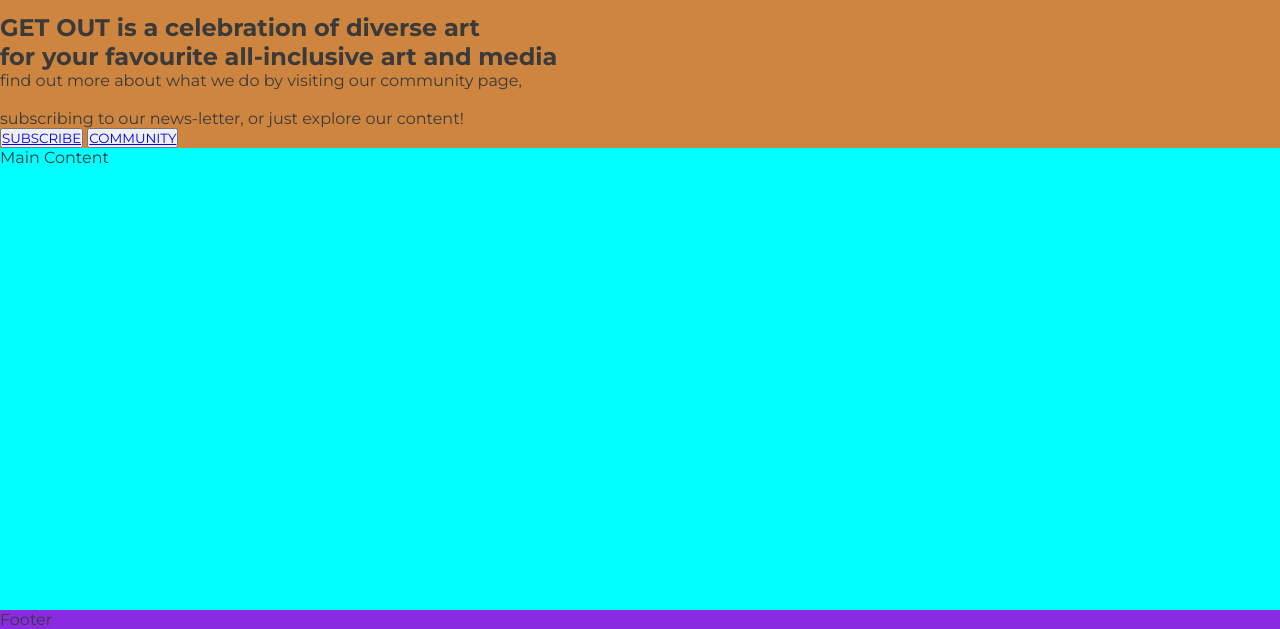
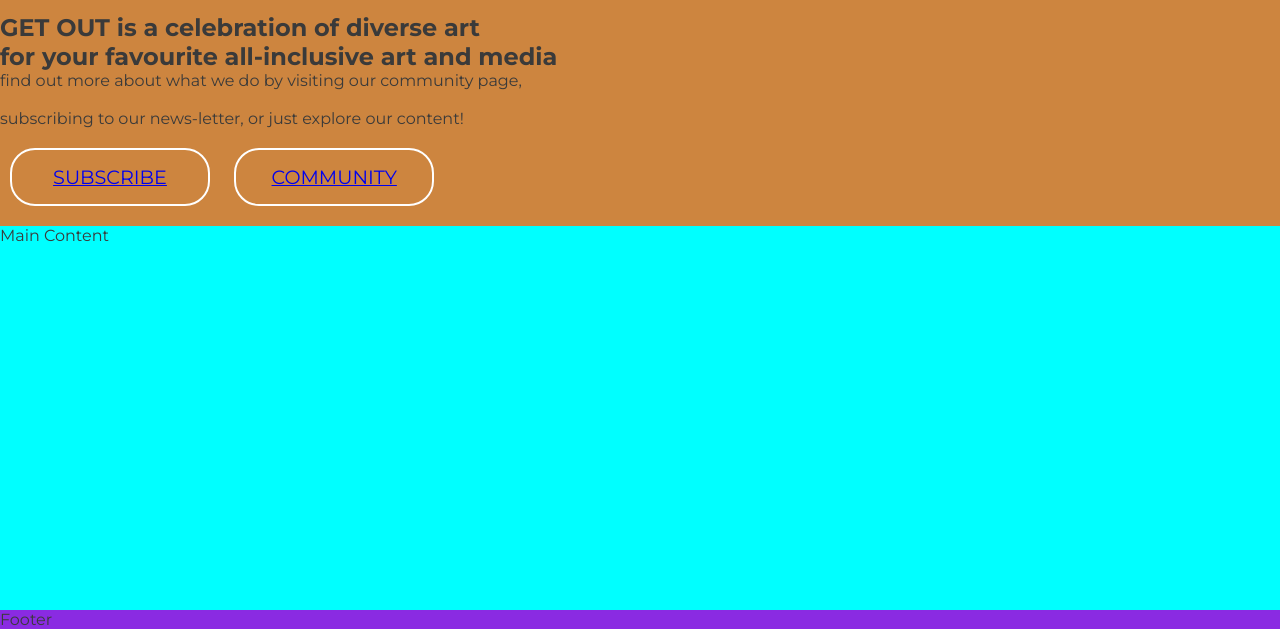
Before and after one commit to FernVR/portfolio-one-draft, a plain HTML site: page index.html in a window 1280 px wide. Shown: the part 171-800 px from the top of the page. Drawn offline with Linux system fonts and the light colour scheme.

Commit message:
added styles to button

```diff
--- a/assets/css/style.css
+++ b/assets/css/style.css
@@ -73,6 +73,22 @@ nav ul li:hover::after{
 }
 
 
+
+button {
+    width: 200px;
+    padding: 15px 0;
+    text-align: center;
+    margin: 20px 10px;
+    border-radius: 25px;
+    border: 2px solid #fff;
+    background: transparent;
+    color: #fff;
+    cursor: pointer;
+    position: relative;
+    overflow: hidden;
+    font-size: larger;
+}
+
 /* Main Content */
 main {
     background-color: aqua;
```
